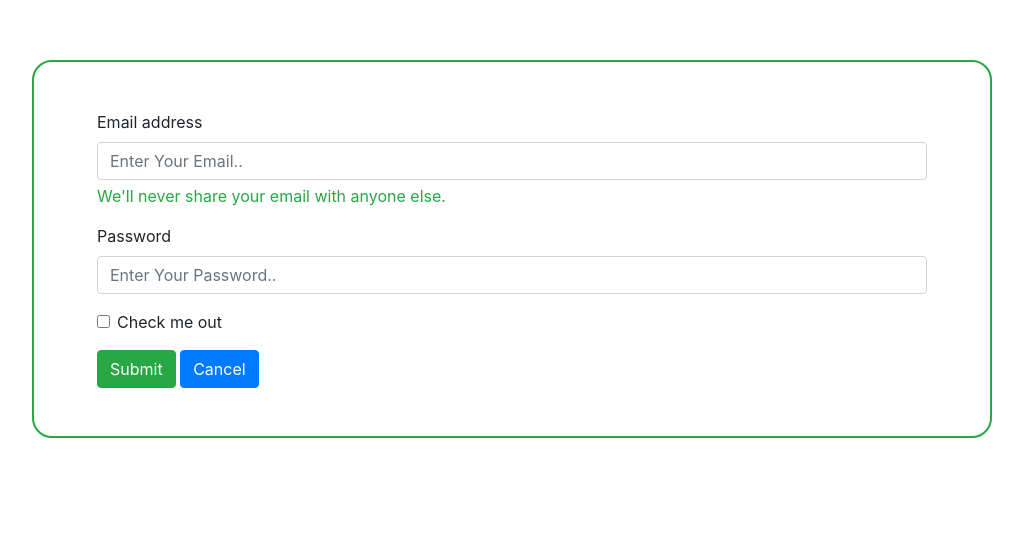
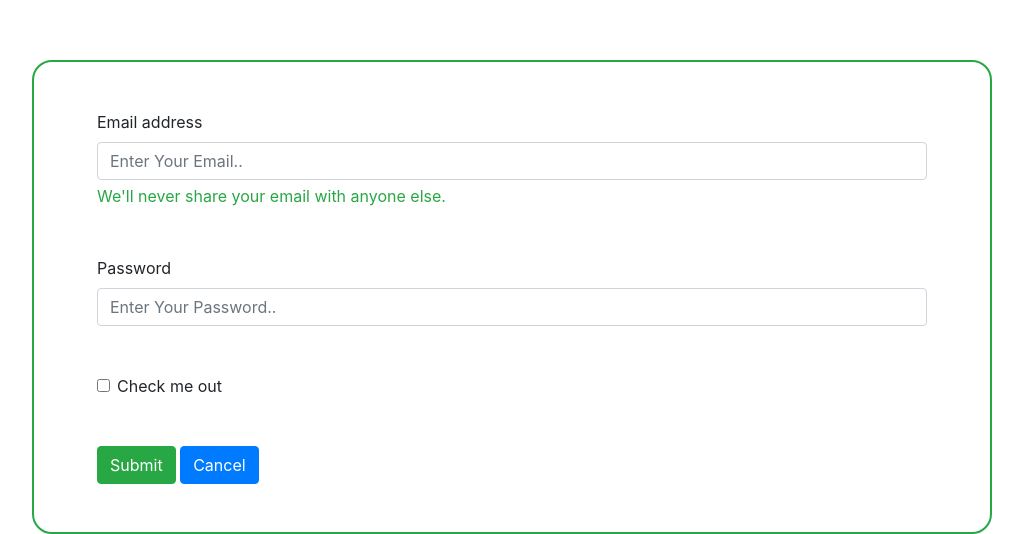
Before and after one commit to Sa3dMustafa/Bootstrap-templet, a plain HTML site: page index.html in a window 1280 px wide. Shown: the part 580-1114 px from the top of the page, without its empty margins (128-1151 px from the left). Before the commit the page ends 1018 px from the top, so only its background shows below. Drawn offline with Linux system fonts and the light colour scheme.

Commit message:
update index.html

```diff
--- a/index.html
+++ b/index.html
@@ -20,16 +20,16 @@
     <div class="container w-75" style="border: 2px solid #28a745; border-radius: 20px; margin-top: 50%;">
 
         <form class="p-5">
-            <div class="mb-3">
+            <div class="mb-5">
                 <label for="exampleInputEmail1" class="form-label">Email address</label>
                 <input type="email" placeholder="Enter Your Email.." class="form-control" id="exampleInputEmail1" aria-describedby="emailHelp">
                 <div id="emailHelp" class="form-text text-success">We'll never share your email with anyone else.</div>
             </div>
-            <div class="mb-3">
+            <div class="mb-5">
                 <label for="exampleInputPassword1" class="form-label">Password</label>
                 <input type="password" placeholder="Enter Your Password.." class="form-control" id="exampleInputPassword1">
             </div>
-            <div class="mb-3 form-check">
+            <div class="mb-5 form-check">
                 <input type="checkbox" class="form-check-input" id="exampleCheck1">
                 <label class="form-check-label" for="exampleCheck1">Check me out</label>
             </div>
```
